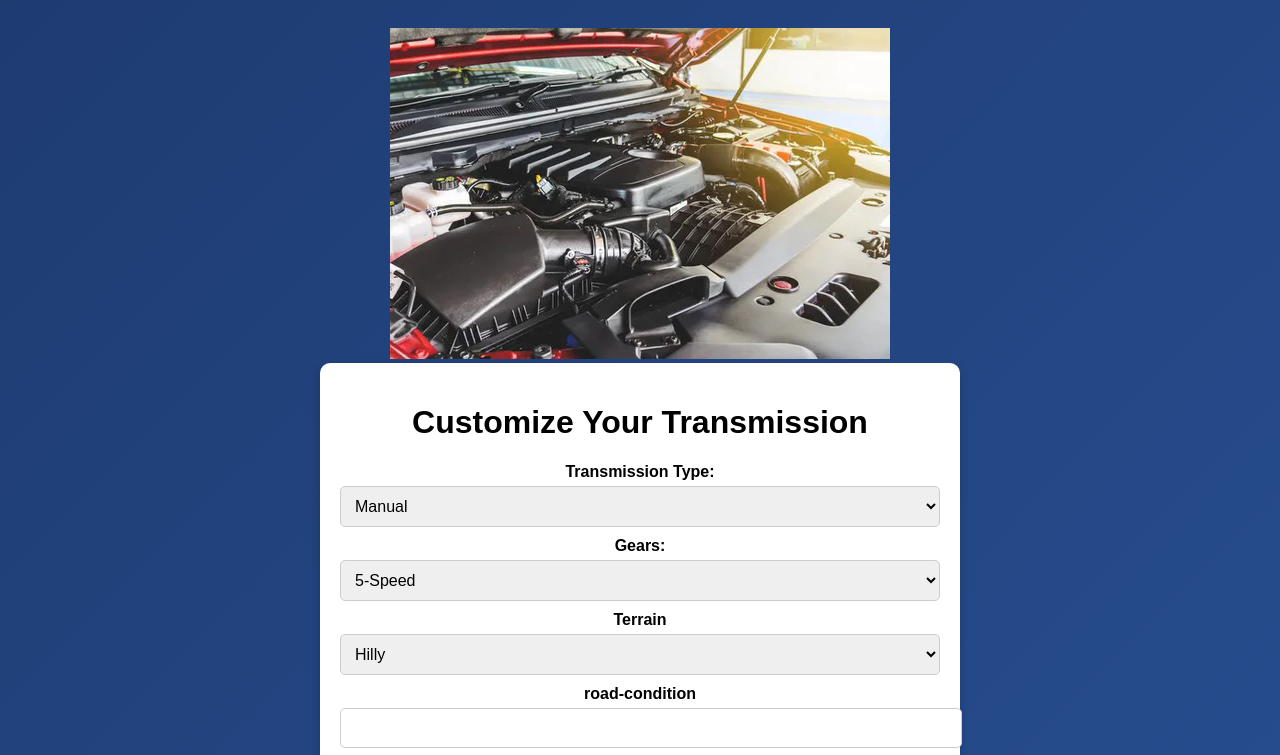
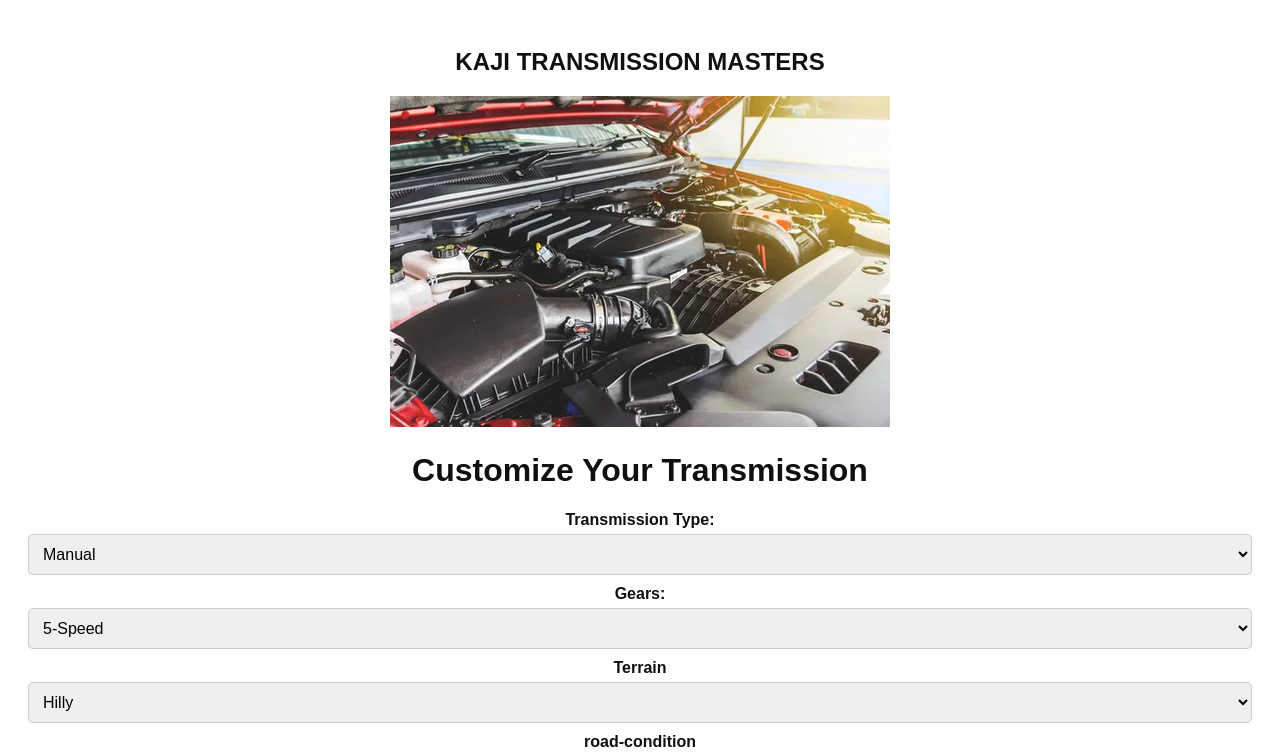
Before and after one commit to katei-evans/end-of-phase_project, a website: page index.html in a window 1280 px wide. Shown: the top 755 px of the page. Drawn offline with Linux system fonts and the light colour scheme.

Commit message:
need more attention

```diff
--- a/index.html
+++ b/index.html
@@ -9,6 +9,7 @@
 </head>
 <body>
   <header id="intro">
+    <h2 id="h4">KAJI TRANSMISSION MASTERS</h2>
     <img src="image/car-engine.webp" alt="engine">
   </header>
 
--- a/style.css
+++ b/style.css
@@ -1,11 +1,12 @@
 body {
     font-family: Arial, sans-serif;
-    background: linear-gradient(135deg, #1e3c72, #2a5298);
+    /* background: linear-gradient(135deg, #1e3c72, #2a5298); */
     padding: 20px;
     text-align: center;
-    color: white;
+    color: #111010;
 }
 
+h4
 
 .container {
     background: white;
```
Also changed, not shown: 1 other file.
